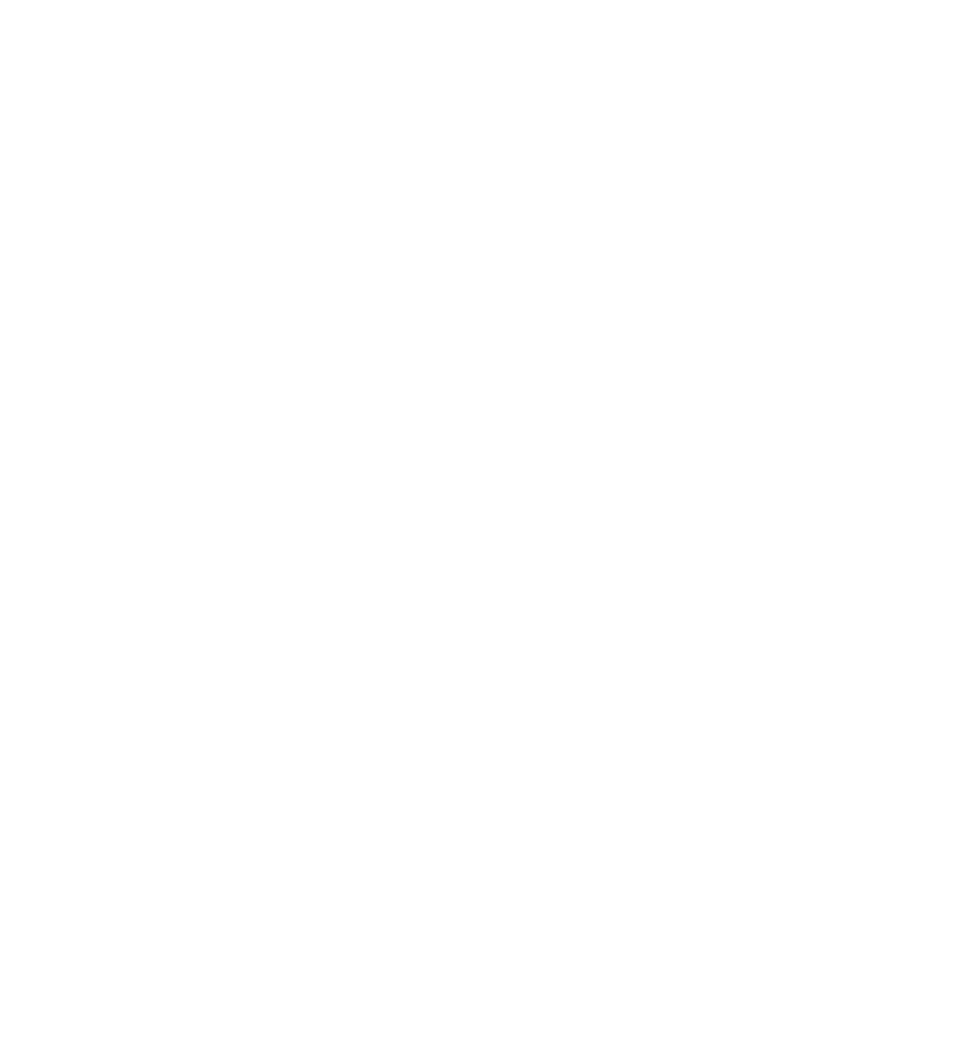
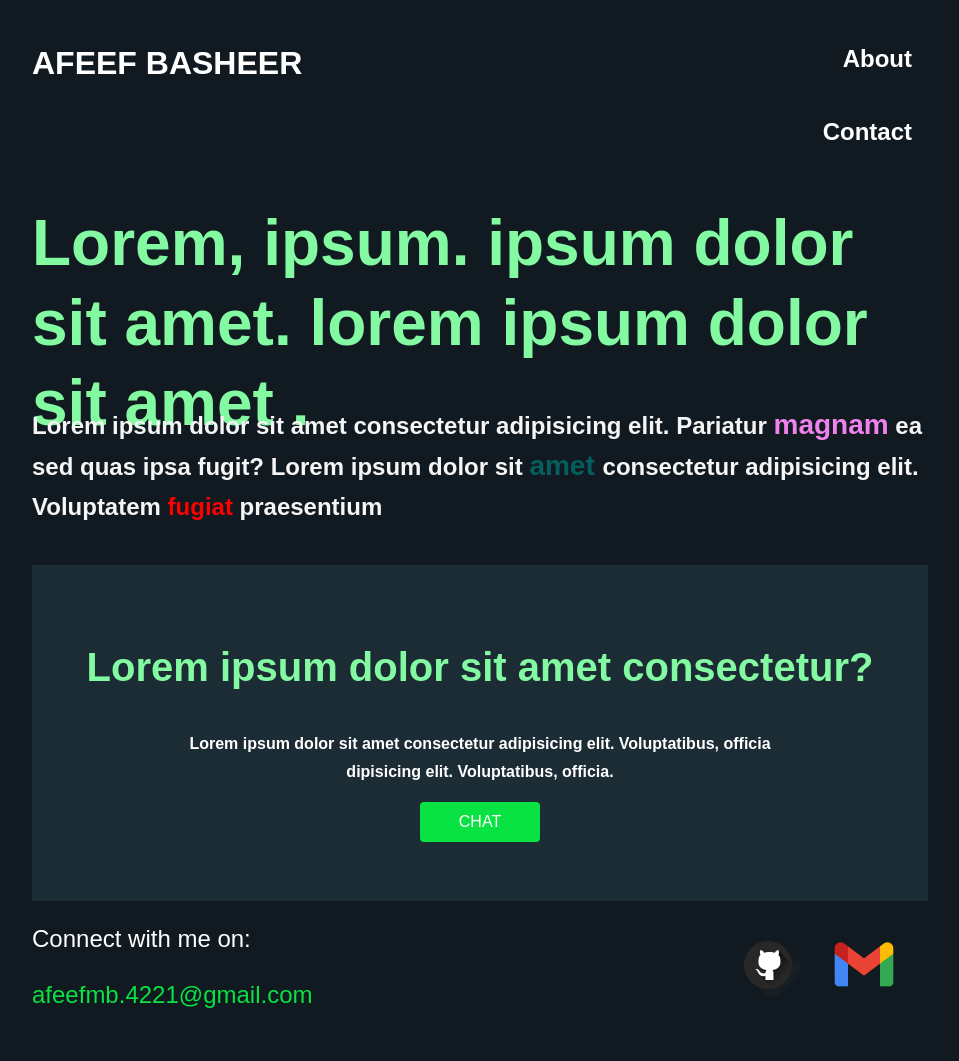
Before and after one commit to AfeefBasheer/Portfolio, a plain HTML site: page index.html in a window 1280 px wide. Shown: the whole page, without its empty margins (160-1119 px from the left). Before the commit the page ends 800 px from the top, so only its background shows below. Drawn offline with Linux system fonts and the light colour scheme.

Commit message:
basic layot finished

```diff
--- /dev/null
+++ b/index.css
@@ -0,0 +1,150 @@
+body{
+    padding: 0%;
+    margin: 0%;
+    font-family:Arial, Helvetica, sans-serif;
+}
+.mainbody{
+    background-color:#111A20;
+    height: auto;
+}
+.header{
+    width: 70%;
+    height: 20vh;
+    margin:0px auto;
+    background-color: transparent;
+    position: sticky;
+    top: 0%;
+    color: white;
+    z-index: 10;
+
+}
+.header h3{
+    font-size: 4vh;
+    margin: 0%;
+    width: 80%;
+    margin-top: 5%;
+    float: left;
+
+}
+.header a{
+    color: white;
+    float: right;
+    margin-right: 2vh;
+    margin-top:5% ;
+    text-decoration: none;
+    font-size: 3vh;
+    font-weight: bold;
+
+}
+.description{
+    margin: 0 auto;
+    color: white;
+    width: 70%;
+    height: 20vh;
+    background-color:transparent;
+    color:#83F9A2 ;
+    line-height: 10vh;
+    font-size: 4vh;
+    z-index: 10;
+
+}
+.body{
+    width: 70%;
+    margin: 0% auto;
+    color: whitesmoke;
+    font-size:  3vh;
+    font-weight: bolder;
+    line-height: 5vh;
+    height: 20vh;
+}
+#body-1{
+    color: violet;
+    text-decoration: none;
+    font-size: 3.5vh;
+    transition: 0.3s;
+
+}
+#body-1:hover{
+    color: darkviolet;
+    transition: 0.3s;
+}
+#body-2{
+    color: rgb(5, 94, 94);
+    text-decoration: none;
+    font-size: 3.5vh;
+    transition: 0.3s;
+
+}
+#body-2:hover{
+    color: rgb(0, 255, 255);
+    transition: 0.3s;
+}
+#body-3{
+    color: red;
+    text-decoration: none;
+    font-size: 3vh;
+    transition: 0.3s;
+
+}
+#body-3:hover{
+    color: darkred;
+    transition: 0.3s;
+}
+.footer{
+    width:70%;
+    margin: 0 auto;
+    background-color:#1C2C35;
+    height: 37vh;
+    text-align: center;
+    padding-top: 5vh;
+    color:#83F9A2 ;
+
+}
+.footer h3{
+    font-size: 5vh;
+    font-weight: bolder;
+}
+.footer p{
+    font-size: 2vh;
+    line-height: 3.5vh;
+    font-weight: bolder;
+    color: white;
+}
+.footer button{
+    width:15vh;
+    height:5vh;
+    color: white;
+    font-size:2vh;
+    background:#09e243;
+    outline: none;
+    border: none;
+    border-radius: 0.5vh;
+    cursor: pointer;
+    box-shadow: black 1vh;
+}
+.contact{
+    margin: auto;
+    width: 70%;
+    height: 20vh;
+    color: white;
+    background-color: transparent;
+
+}
+.contact p{
+    color: white;
+    float: left;
+    font-size: 3vh;
+}
+.contact a{
+    font-size: 3vh;
+    cursor: text;
+    float: right;
+    text-decoration: none;
+    color: #09e243;
+
+}
+.img{
+    height: 8vh;
+    width: 8vh;
+    margin: 4vh 4vh 0 0;
+}
--- a/index.html
+++ b/index.html
@@ -5,8 +5,39 @@
     <meta http-equiv="X-UA-Compatible" content="IE=edge">
     <meta name="viewport" content="width=device-width, initial-scale=1.0">
     <title>Document</title>
+    <link rel="stylesheet" href="index.css" type="text/css">
 </head>
 <body>
+    <div class="mainbody">
+        <div class="header">
+            <h3>AFEEF BASHEER</h3>
+            <a href="#">About</a>
+            <a href="#">Contact</a>
+        </div>
+        <div class="description">
 
+            <h1 id="content-para">Lorem, ipsum. ipsum dolor sit amet.
+            lorem ipsum dolor sit amet .
+            </h1>
+        </div><br>
+        <div class="body">
+            <p>   Lorem ipsum dolor sit amet consectetur adipisicing elit.
+            Pariatur <a id="body-1" href="#">magnam</a>   ea sed quas ipsa fugit? Lorem ipsum dolor sit
+            <a id="body-2"href="#">amet </a> consectetur adipisicing elit. Voluptatem <a id="body-3" href="">fugiat</a>  praesentium
+        </p>
+        </div>
+        <div class="footer">
+            <h3>Lorem ipsum dolor sit amet consectetur?</h3>
+            <p>Lorem ipsum dolor sit amet consectetur adipisicing elit. Voluptatibus, officia <br>
+                dipisicing elit. Voluptatibus, officia.</p>
+                <button>CHAT</button>
+        </div>
+        <div class="contact"><p>Connect with me on: <br> <br>
+        <a href="">afeefmb.4221@gmail.com</a>
+        </p>
+        <a href="https://mail.google.com"><img class="img" src="gmail-image.png" alt="Gmail"></a>
+        <a href="https://github.com/AfeefBasheer"><img class="img" src="github-image.png" alt="Github"></a>
+        </div>
+    </div>
 </body>
 </html>
```
Also changed, not shown: github-image.png (added), gmail-image.png (added).
